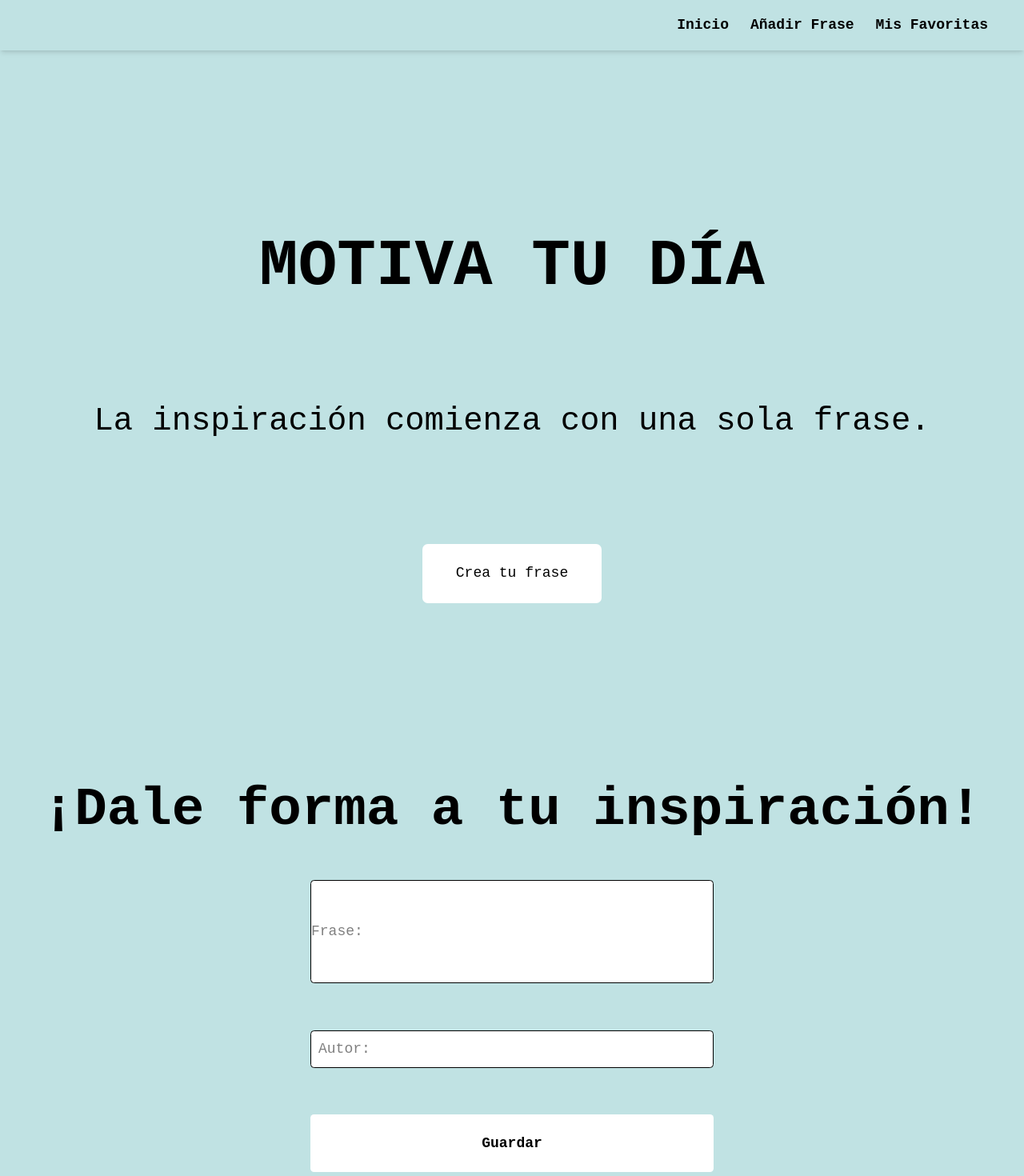
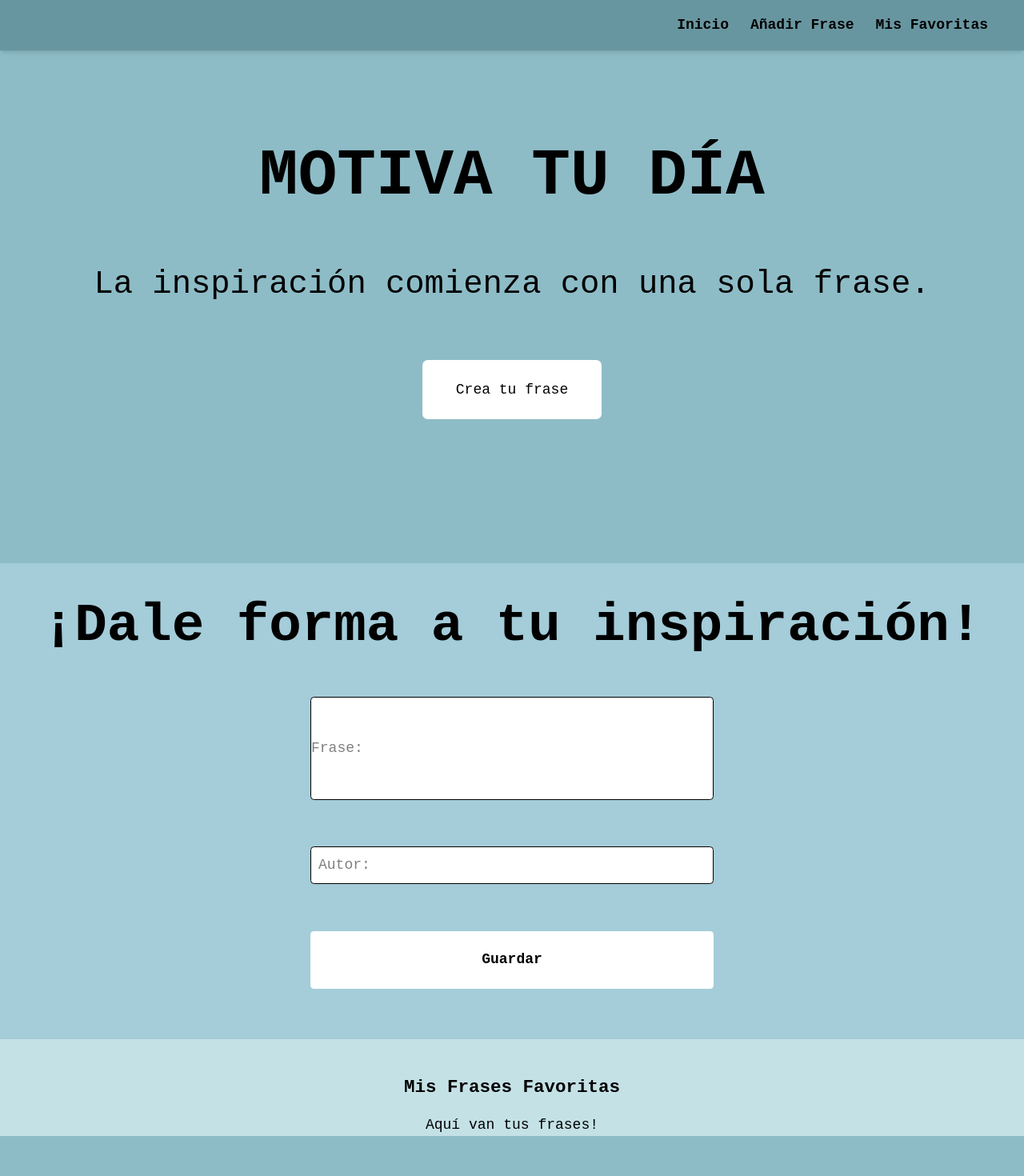
Before and after one commit to miaryl/p7_proyecto4, a React (Vite) app: page / in a window 1280 px wide. Shown: the top 1470 px of the page at 80% size. After the commit the page ends 1420 px from the top, so only its background shows below. Built offline with nearby package versions, Linux system fonts and the light colour scheme; a web font is replaced by a local one.

Commit message:
adding different colors to the main page

```diff
--- a/src/App.jsx
+++ b/src/App.jsx
@@ -12,23 +12,23 @@ function App() {
   return (
     <>
     <header> <Navbar /> </header>
-    <section id="inicio" className="scroll-mt-25 mt-40 flex flex-col items-center gap-4">
-  <h1 className="text-center text-4xl sm:text-5xl md:text-5xl lg:text-7xl xl:text-7xl font-bold mb-25 mt-25">
+   <section id="inicio" className="scroll-mt-25 flex flex-col items-center gap-1 bg-[#8DBCC7] mt-25">
+  <h1 className="text-center text-4xl sm:text-5xl md:text-5xl lg:text-7xl xl:text-7xl font-bold mb-15 mt-15">
     MOTIVA TU DÍA
   </h1>
       <ShowQuote />
       <AddQuote />
     </section>
 
-    <section id="añadir" className="scroll-mt-32 mt-50 flex flex-col items-center gap-4">
+    <section id="añadir" className="scroll-mt-25 flex flex-col items-center gap-4 bg-[#A4CCD9]">
       <Form />
     </section>
 
-    <section id="misfavoritas" className="scroll-mt-32 mt-40 flex flex-col items-center gap-4">
-        <h2 className="text-xl font-bold">Mis Frases Favoritas</h2>
+    <section id="misfavoritas" className="scroll-mt-32 flex flex-col items-center gap-4 bg-[#C4E1E6]">
+        <h2 className="text-xl font-bold mt-10">Mis Frases Favoritas</h2>
         <p>Aquí van tus frases!</p>
     </section>
-  </>
+    </>
   )
 }
 
--- a/src/components/button/Button.jsx
+++ b/src/components/button/Button.jsx
@@ -1,8 +1,8 @@
 
-function AddQuote ({onAdd}) {
+function AddQuote () {
     return (
 
-<button onClick={onAdd} className="
+<a href="#añadir" className="
   rounded-md
   border
   border-transparent
@@ -17,8 +17,9 @@ function AddQuote ({onAdd}) {
   hover:border-black
   hover:bg-blue-100
   hover:scale-120
+  mb-40
 ">Crea tu frase
-</button>
+</a>
     )
 
 }
--- a/src/components/form/form.jsx
+++ b/src/components/form/form.jsx
@@ -72,7 +72,7 @@ function Form () {
 
     return (
         <>
-      <h2 className="text-3xl sm:text-4xl md:text-5xl lg:text-6xl font-bold text-center mb-8">
+      <h2 className="text-3xl sm:text-4xl md:text-5xl lg:text-6xl font-bold text-center mt-10 mb-8">
   ¡Dale forma a tu inspiración!
 </h2>
         <form onSubmit={handleSubmit}
@@ -93,7 +93,7 @@ function Form () {
             className="author-input border rounded bg-white p-2 mb-9"
         />
         <button type="submit"
-        className="rounded bg-white font-bold py-5 px-4 cursor-pointer hover:bg-gray-400">Guardar</button>
+        className="rounded bg-white font-bold py-5 px-4 cursor-pointer hover:bg-gray-400 mb-14">Guardar</button>
         </form>
         </>
     );
--- a/src/components/navbar/NavBar.jsx
+++ b/src/components/navbar/NavBar.jsx
@@ -5,7 +5,7 @@ function Navbar () {
     return (
       <header
   className="fixed top-0 left-0 w-full z-50 shadow-md"
-  style={{ backgroundColor: "#C0E2E3" }}
+  style={{ backgroundColor: "#6896a0ff" }}
 >
   <nav className="flex justify-end p-4 mx-4 mr-6 space-x-6 text-sm md:text-base">
     <a href="#inicio" className="font-bold text-black hover:text-gray-500 transition duration-200 hover:scale-105">
--- a/src/components/quotes/Quotes.css
+++ /dev/null
@@ -1,6 +0,0 @@
-.quotes {
-    display: flex;
-    flex-direction: column;
-    justify-content: center;
-    gap: 1rem;
-}
--- a/src/components/quotes/Quotes.jsx
+++ b/src/components/quotes/Quotes.jsx
@@ -3,7 +3,7 @@ function ShowQuote() {
     return (
 
         <div>
-          <h2 className="flex flex-col justify-center gap-4 text-center text-2xl sm:text-3xl md:text-4xl lg:text-4xl mb-25">
+          <h2 className="flex flex-col justify-center gap-4 text-center text-2xl sm:text-3xl md:text-4xl lg:text-4xl mb-15">
   La inspiración comienza con una sola frase.
 </h2>
 
--- a/src/index.css
+++ b/src/index.css
@@ -1,6 +1,6 @@
 :root {
 font-family:'Ligconsolata', monospace;
-background-color: #C0E2E3;
+background-color: #8DBCC7;
 color: #000;
 font-size: 18px;
 }
@@ -8,8 +8,8 @@ font-size: 18px;
 
 @media (prefers-color-scheme: light) {
   :root {
-    background-color: #C0E2E3;
-    color: #000;
+    background-color: #8DBCC7;
+   color: #000;
   }
 
 }
```
